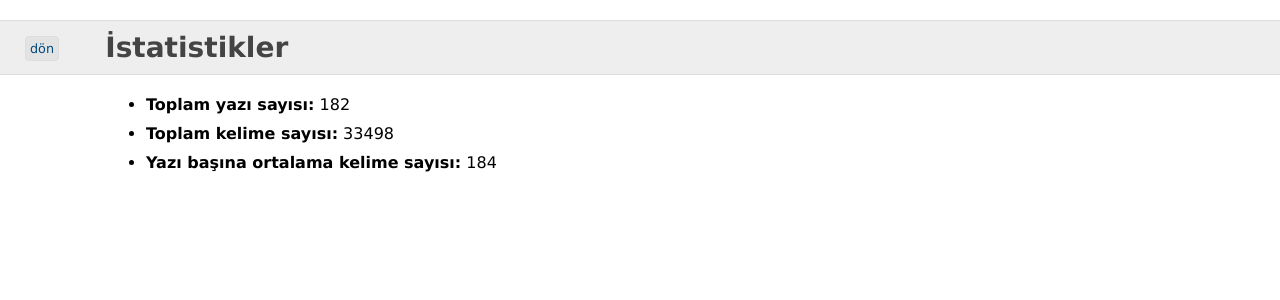
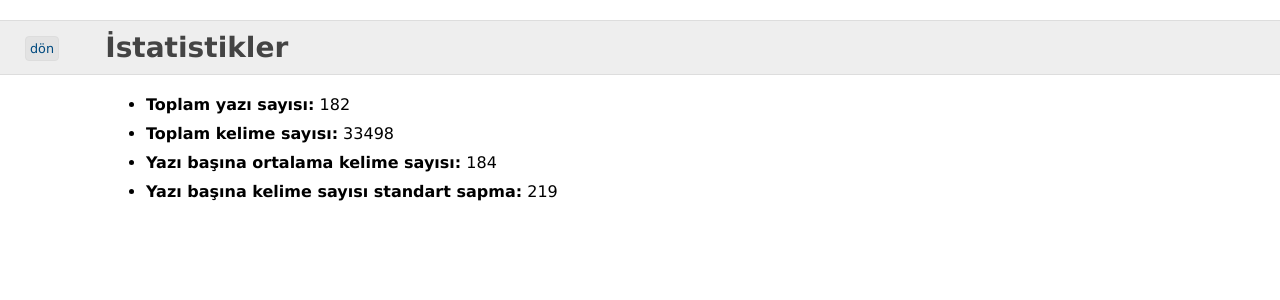
Before and after one commit to fehmicansaglam/fehmicansaglam.github.com, a Jekyll site: the page built from stats.html, in a window 1280 px wide. Shown: the top 300 px of the page. Built offline with Jekyll 4.4.1, drawn with Linux system fonts in a browser that asks for light colours.

Commit message:
Add standard deviation to statistics

```diff
--- a/stats.html
+++ b/stats.html
@@ -12,8 +12,17 @@ title: İstatistikler
 
 {% capture average_words %} {{ word_count | divided_by: post_count }} {% endcapture %}
 
+{% for post in site.posts %}
+  {% capture post_words %} {{ post.content | number_of_words }} {% endcapture %}
+
+  {% capture diff %} {{ post_words | minus: average_words }} {% endcapture %}
+  {% capture diff %} {{ diff | times: diff }} {% endcapture %}
+  {% capture variance %} {{ variance | plus: diff }} {% endcapture %}
+{% endfor %}
+
 <ul>
-  <li><b>Toplam yazı sayısı:</b> {{ post_count }}
+  <li><b>Toplam yazı sayısı:</b> {{ site.posts | size }}
   <li><b>Toplam kelime sayısı:</b> {{ word_count }}
   <li><b>Yazı başına ortalama kelime sayısı:</b> {{ average_words }}
+  <li><b>Yazı başına kelime sayısı standart sapma:</b> <script>document.write(Math.sqrt({{ variance | divided_by: post_count}}).toFixed(0));</script>
 </ul>
```
